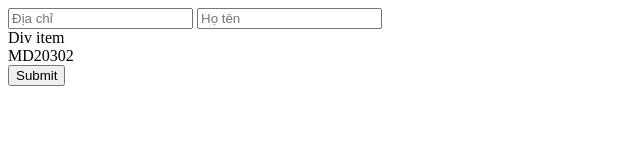
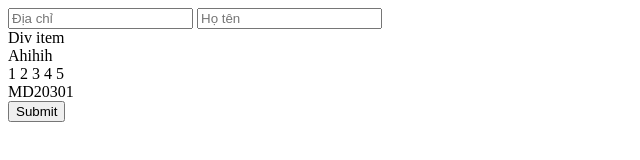
Before and after one commit to angocit/jsnangcao, a plain HTML site: page index.html in a window 1280 px wide. Shown: the whole page, without its empty margins (0-640 px from the left). Drawn offline with Linux system fonts and the light colour scheme.

Commit message:
b9: Sự kiện trên DOM

```diff
--- a/index.html
+++ b/index.html
@@ -9,6 +9,7 @@
     <input placeholder="Địa chỉ" id="address" name="address"/>
     <input placeholder="Họ tên" id="name"/>
     <div class="item" datavalue = 1>Div item</div>
+    <div id="datademo" data = "MD20301">Ahihih</div>
     <div class="content">
         <span class="item">1</span>
         <span class="item">2</span>
@@ -16,7 +17,7 @@
         <span class="item">4</span>
         <span class="item">5</span>
     </div>
-    <button onclick="handleSubmit()">Submit</button>
+    <button id="submit">Submit</button>
     <script src="lession6.js"></script>
 </body>
 </html>
--- a/lession6.js
+++ b/lession6.js
@@ -69,7 +69,6 @@ console.log(parent);
 // B2: Sử dụng thuộc tính children
 const content = document.querySelector(".content")
 console.dir(content)
-content.innerHTML ="MD20302"
 const child = content.children
 console.log(child);
 // 3. Truy cập vào phần tử hàng xóm (lân cận) sử dụng sibling
@@ -84,3 +83,34 @@ const prev = name.previousElementSibling
 const next = name.nextElementSibling
 // Tip: Để in ra các thuộc tính và phương thức của ptu thì có thể sử dụng
 // console.dir(elm)
+// Tạo ra phần tử mới
+// const newElm = document.createElement("tagname")
+// VD: Tạo ra thẻ div có nội dung là:MD20301
+const newDiv = document.createElement("div")
+// Chèn text vào thẻ
+newDiv.innerHTML = "MD20301"
+// Chèn vào DOM
+// B1: Truy cập vào phần tử muốn chèn
+// B2: Chèn vào vị trí nào? Đầu tiên => prepand(elm), cuối cùng => append(elm)
+// VD:  Chèn div vừa tạo bên trên vào trong thẻ có class là content
+const contentElm = document.querySelector(".content")
+// Vào vị trí đầu tiên
+// contentElm.prepend(newDiv)
+// Vào vị trí cuối cùng
+contentElm.append(newDiv)
+// Get và Set attribute
+// VD: Lấy giá data của phần tử có id là datademo
+// B1: Truy cập vào ptu
+const demo = document.getElementById("datademo")
+const value = demo.getAttribute("data")
+console.log(value);
+// Thay đổi giá trị của data attribute
+demo.setAttribute("data","MD20502")
+// Sự kiện: addEventListener
+// VD: Bắt sự kiện vào nút button
+// B1: Truy cập vào button
+const btsubmit = document.querySelector("#submit")
+// Bắt sự kiện submit
+btsubmit.addEventListener("click",()=>{
+    alert("Ahihi")
+})
```
